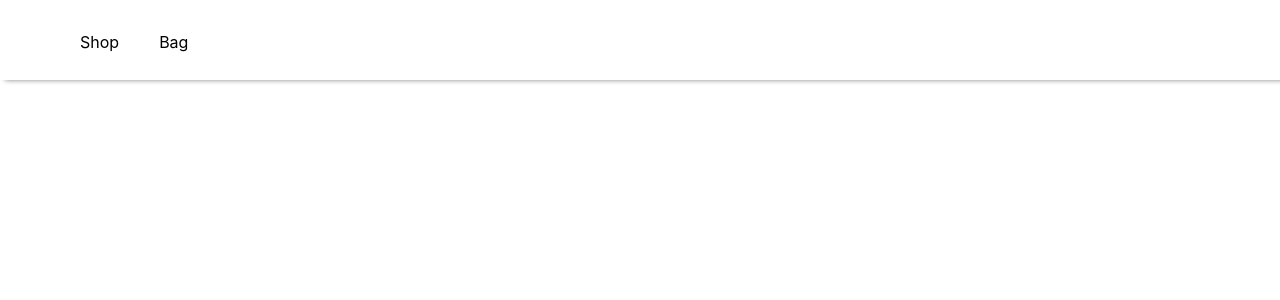
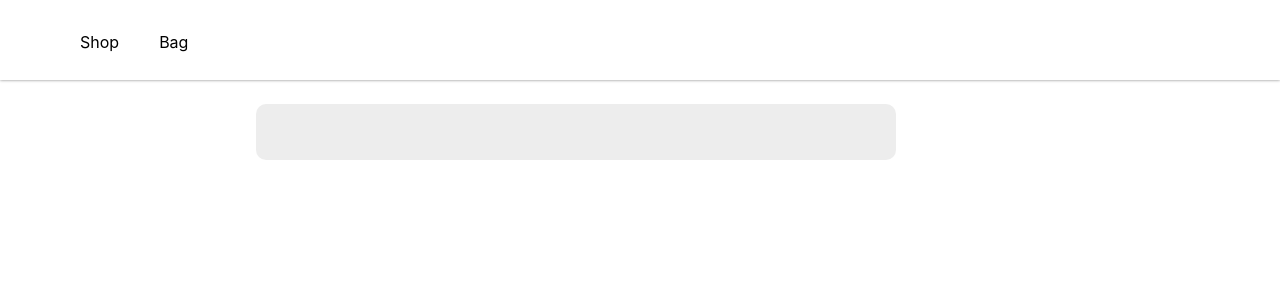
Before and after one commit to spacejupiter/checkout, a React (Create React App) app: page / in a window 1280 px wide. Shown: the top 300 px of the page. Built offline with nearby package versions, Linux system fonts and the light colour scheme.

Commit message:
created product in  Json

```diff
--- a/src/App.css
+++ b/src/App.css
@@ -12,7 +12,11 @@
     animation: App-logo-spin infinite 20s linear;
   }
 }
+.search-container{
+    justify-content: center;
 
+
+}
 .App-header {
   background-color: #282c34;
   min-height: 100vh;
@@ -34,7 +38,16 @@
     display: block;
     border-bottom: ;
     background: white;
-    box-shadow: 5px 0px 5px grey;
+    box-shadow: 0px 0px 3px grey;
+}
+.search-panel{
+    opacity:0.5;
+    margin-left:20vw;
+    width:50vw;
+    height:7vh;
+    border-radius: 10px;
+    margin-top:3vh;
+    background: gainsboro;
 }
 .App-link {
   color: #61dafb;
--- a/src/Components/searchpanel.js
+++ b/src/Components/searchpanel.js
@@ -0,0 +1,12 @@
+import React from 'react';
+import ReactDOM from 'react-dom';
+import '../index.css';
+
+function Search(props){
+    return(
+    <div className="search-panel">
+        <img src={''} />
+        </div>
+    );
+}
+export default Search;
--- a/src/Components/shop.js
+++ b/src/Components/shop.js
@@ -2,13 +2,13 @@ import React from 'react';
 import ReactDOM from 'react-dom';
 import '../index.css';
 import Header  from './header';
-
+import Search from './searchpanel'
 
 function ShoppingPage(props){
     return(
         <div className={"container-div"}>
         <Header />
-
+        <Search />
         </div>
     );
 
```
Also changed, not shown: src/functions/basket.js (added, +8 -0 lines), src/Components/sidebar.js (added), src/functions/products.js (added).
